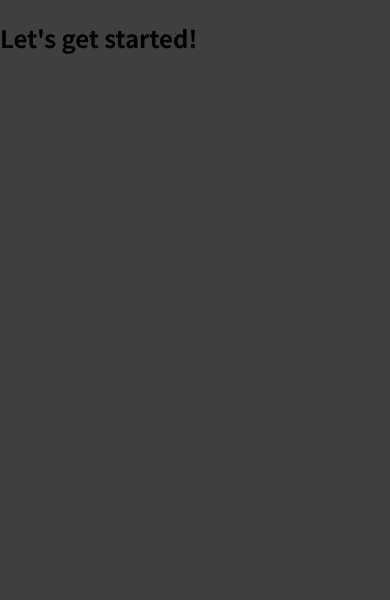
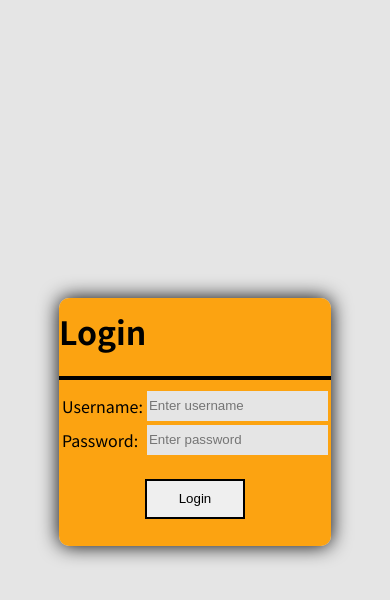
Before and after one commit to Ameybairolu/DishPoll, a React (Create React App) app: page / in a window 390 px wide. Shown: the top 600 px of the page. Built offline with nearby package versions, Linux system fonts and the light colour scheme; no server answers.

Commit message:
login form complete. Mobile responsiveness to be added later

```diff
--- a/src/App.js
+++ b/src/App.js
@@ -1,6 +1,8 @@
 import fetchData from "./NonReactBasedFunctions/fetchData";
 
 import { useCallback, useEffect, useState } from "react";
+
+import LoginScreen from "./LoginScreen/LoginScreen";
 
 function App() {
 
@@ -21,9 +23,7 @@ function App() {
   console.log(data);
 
   return (
-    <div>
-      <h2>Let's get started!</h2>
-    </div>
+    <LoginScreen />
   );
 }
 
--- a/src/LoginScreen/LoginScreen.js
+++ b/src/LoginScreen/LoginScreen.js
@@ -0,0 +1,60 @@
+import { useRef } from 'react';
+import classes from './LoginScreen.module.css'
+
+const LoginScreen = () => {
+
+    const inputUser = useRef(null);
+    const inputPassword = useRef(null);
+
+    const onSubmitHandler = (e) => {
+        e.preventDefault();
+        // console.log(inputUser.current.value);
+        const user = inputUser.current.value;
+        const pass = inputPassword.current.value;
+        if (user.length === 0 || pass.length === 0) {
+            if (user.length === 0) {
+                inputUser.current.focus();
+            }
+            else {
+                inputPassword.current.focus();
+            }
+        }
+        else {
+            console.log("complete data obtained");
+        }
+
+    }
+
+    return (
+        <div className={classes.formContainer}>
+            <div className={classes.boxshadow}>
+                <form className={classes.form} onSubmit={onSubmitHandler.bind(this)}>
+                    <h1>Login</h1>
+                    <hr />
+                    <table>
+                        <tbody>
+                            <tr>
+                                <td><label htmlFor="username" >Username: </label></td>
+                                <td><input id="username" ref={inputUser} placeholder="Enter username" required /></td>
+                            </tr>
+                            <tr>
+                                <td><label htmlFor="password" >Password: </label>
+                                </td>
+                                <td><input id="password" ref={inputPassword} type="password" placeholder="Enter password" required /></td>
+                            </tr>
+                            <tr>
+                                <td colSpan="2" style={{ textAlign: 'center' }}>
+                                    <button type="submit">Login</button>
+                                </td>
+                            </tr>
+                        </tbody>
+                    </table>
+                    <br />
+
+                </form>
+            </div>
+        </div>
+    )
+}
+
+export default LoginScreen;
--- /dev/null
+++ b/src/LoginScreen/LoginScreen.module.css
@@ -0,0 +1,49 @@
+h1 {
+  padding-top: 10px;
+  margin-top: 0;
+}
+
+.formContainer {
+  display: flex;
+  width: 100vw;
+  height: 100vh;
+  justify-content: center;
+  align-items: center;
+}
+
+.boxshadow {
+  background-color: inherit;
+  border-radius: 10px;
+  box-shadow: 0px 0px 20px #000000;
+}
+
+.form {
+  border-radius: 10px;
+  background-color: #fca311;
+  height: inherit;
+}
+
+.form input {
+  background-color: #e5e5e5;
+  border: none;
+  height: 30px;
+}
+
+.form button {
+  border: 2px solid black;
+  width: 100px;
+  height: 40px;
+  margin-top: 20px;
+}
+
+.form button:hover {
+  background-color: black;
+  color: white;
+  border: 2px solid white;
+  cursor: pointer;
+}
+
+hr {
+  border: 2px solid black;
+  background-color: black;
+}
--- a/src/index.css
+++ b/src/index.css
@@ -1,14 +1,15 @@
-@import url('https://fonts.googleapis.com/css2?family=Noto+Sans+JP:wght@400;700&display=swap');
+@import url("https://fonts.googleapis.com/css2?family=Noto+Sans+JP:wght@400;700&display=swap");
 
 * {
   box-sizing: border-box;
 }
 
 html {
-  font-family: 'Noto Sans JP', sans-serif;
+  font-family: "Noto Sans JP", sans-serif;
 }
 
 body {
   margin: 0;
-  background-color: #3f3f3f;
+  /* background-color: #3f3f3f; */
+  background-color: #e5e5e5;
 }
```
Also changed, not shown: 1 other file (tests, documents, lock files or other folders).
